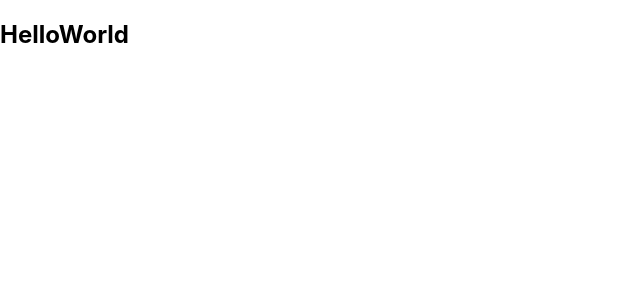
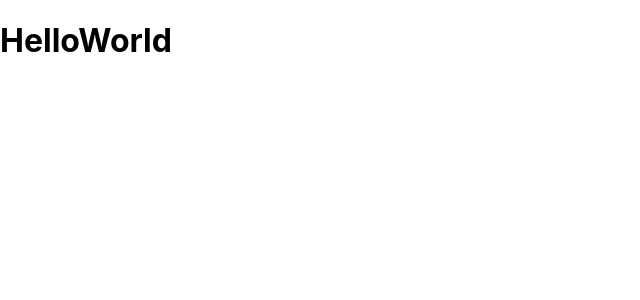
Before and after one commit to YudaiNoda3576/PracticeReact, a React (Create React App) app: page / in a window 1280 px wide. Shown: the top 300 px of the page, without its empty margins (0-640 px from the left). Built offline with nearby package versions, Linux system fonts and the light colour scheme.

Commit message:
JSXの練習

```diff
--- a/src/App.js
+++ b/src/App.js
@@ -1,10 +1,6 @@
 function App() {
   return (
-    <div className="App">
-      <header className="App-header">
-        <h2>HelloWorld</h2>
-      </header>
-    </div>
+        <h1>HelloWorld</h1>
   );
 }
 
```
